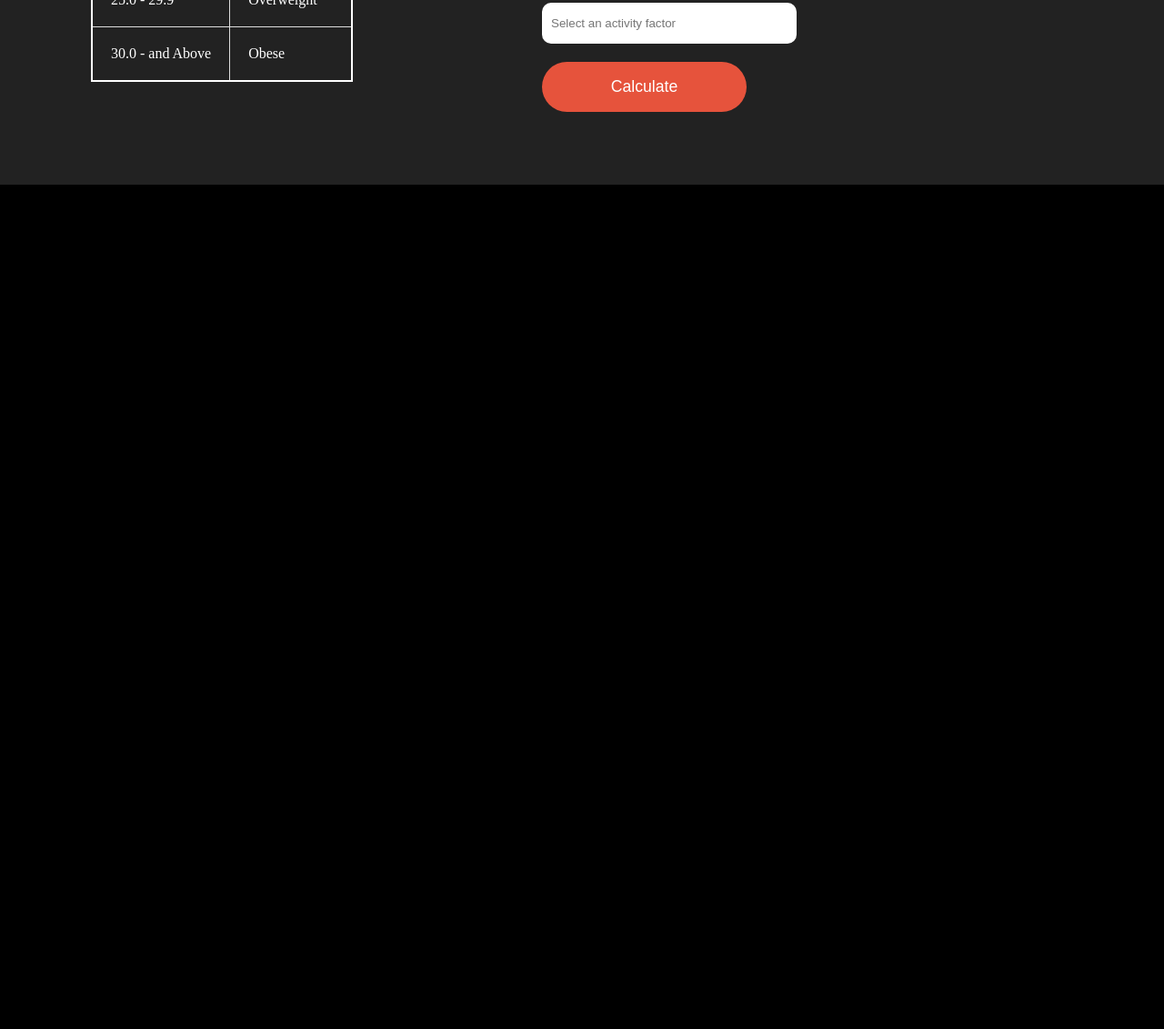
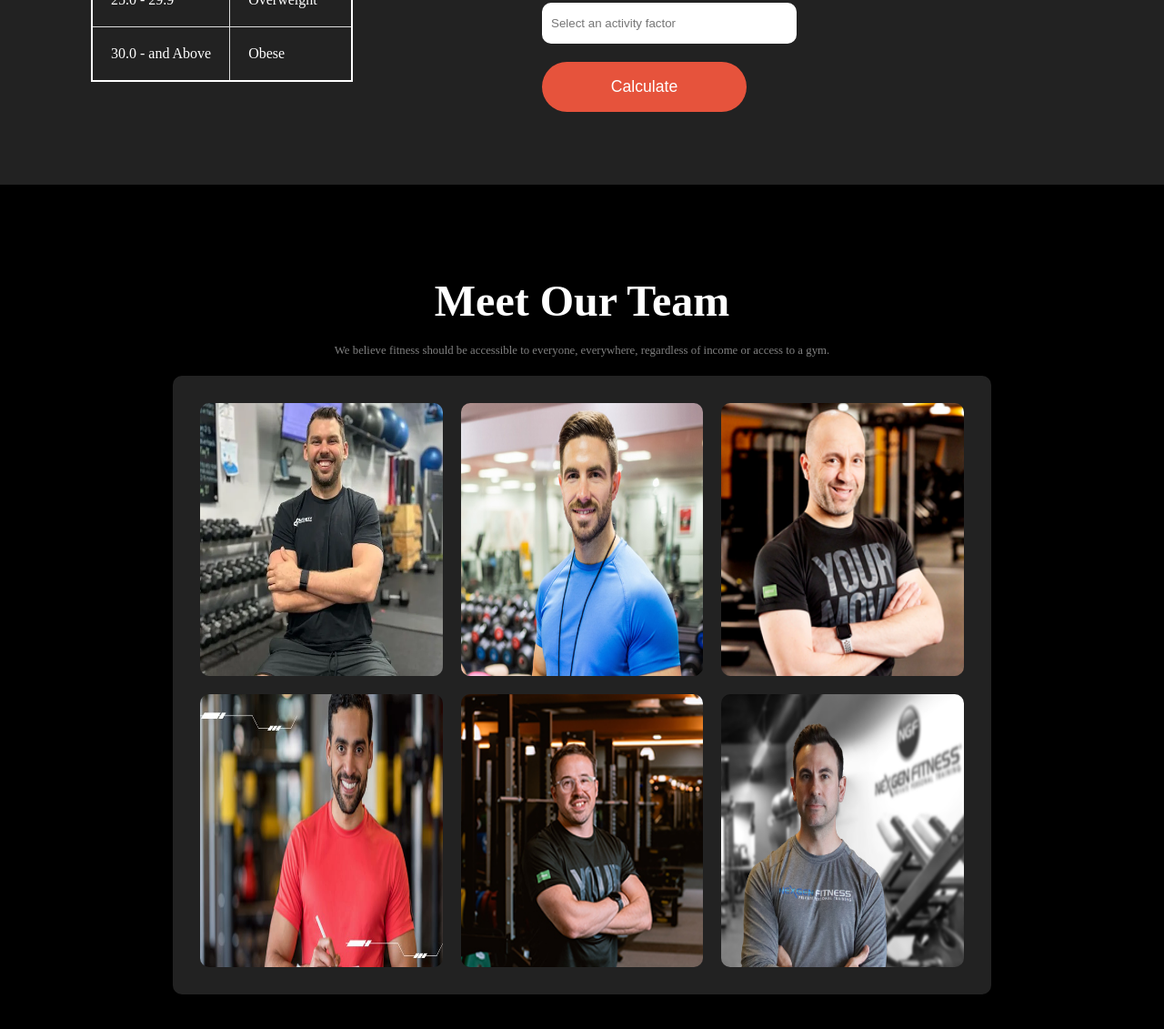
Before and after one commit to Md-Sufian-Jidan/B10A2-versatile-gym-practice, a plain HTML site: page index.html in a window 1280 px wide. Shown: the part 2815-3946 px from the top of the page at 91% size. Before the commit the page ends 3118 px from the top, so only its background shows below. Drawn offline with Linux system fonts and the light colour scheme.

Commit message:
trainers img added

```diff
--- a/index.html
+++ b/index.html
@@ -133,7 +133,8 @@
                 </div>
                 <div>
                     <h3 class="bmi-heading">Calculate your BMI</h3>
-                    <p class="bmi-description">We believe fitness should be accessible to everyone, everywhere, regardless of income or access
+                    <p class="bmi-description">We believe fitness should be accessible to everyone, everywhere,
+                        regardless of income or access
                         to a gym. </p>
                     <div class="input-fields">
                         <div class="input-field">
@@ -150,6 +151,24 @@
                 </div>
             </div>
         </section>
+
+        <!-- Meet Our Team section -->
+        <section class="team-section">
+            <div class="team-div">
+                <h3 class="team-heading">Meet Our Team</h3>
+                <p class="team-description">We believe fitness should be accessible to everyone, everywhere, regardless
+                    of income or access to a
+                    gym.</p>
+            </div>
+            <div class="trainer-img">
+                <img src="images/trainer1.png" alt="">
+                <img src="images/trainer2.png" alt="">
+                <img src="images/trainer3.png" alt="">
+                <img src="images/trainer4.png" alt="">
+                <img src="images/trainer5.png" alt="">
+                <img src="images/trainer6.png" alt="">
+            </div>
+        </section>
     </main>
     <footer></footer>
 </body>
--- a/styles/index.css
+++ b/styles/index.css
@@ -23,7 +23,8 @@ body {
 header,
 .change,
 .run-section,
-.trainings-section {
+.trainings-section,
+.team-section {
     margin: 50px 190px;
 }
 
@@ -310,6 +311,37 @@ th {
     padding: 10px;
     border: none;
     border-radius: 10px;
-    background-image: linear-gradient(to right );
+    background-image: linear-gradient(to right);
     color: white;
 }
+
+.team-div {
+    text-align: center;
+}
+
+.team-heading {
+    font-size: 3rem;
+    font-weight: 900;
+    margin: 20px 0px;
+}
+
+.team-description {
+    font-size: 0.8rem;
+    color: var(--dark-02);
+    margin: 20px 0px;
+}
+
+.trainer-img img {
+    width: 100%;
+    height: 300px;
+    border-radius: 10px;
+}
+
+.trainer-img {
+    padding: 30px;
+    background-color: #222222;
+    border-radius: 10px;
+    display: grid;
+    grid-template-columns: repeat(3, 1fr);
+    gap: 20px;
+}
```
